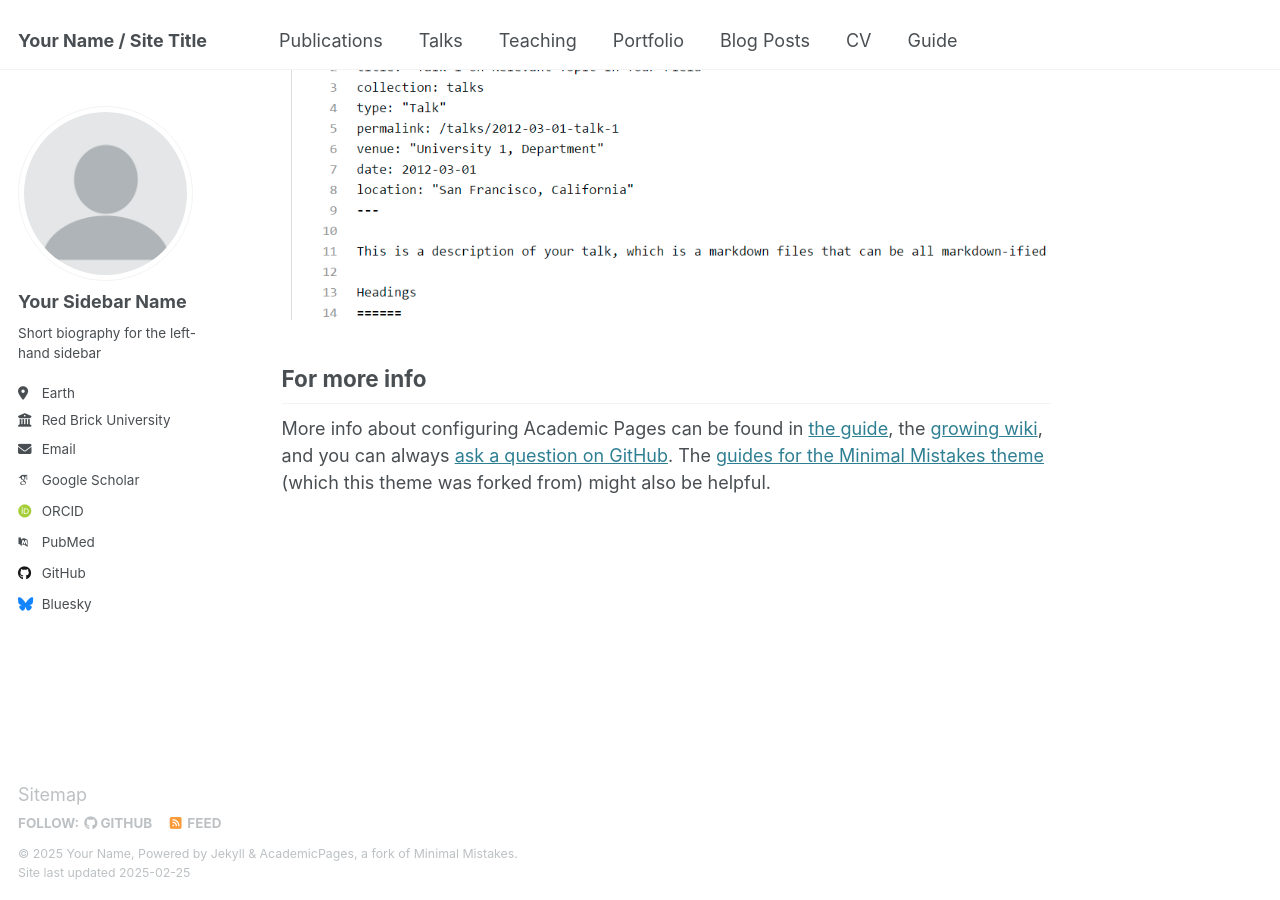
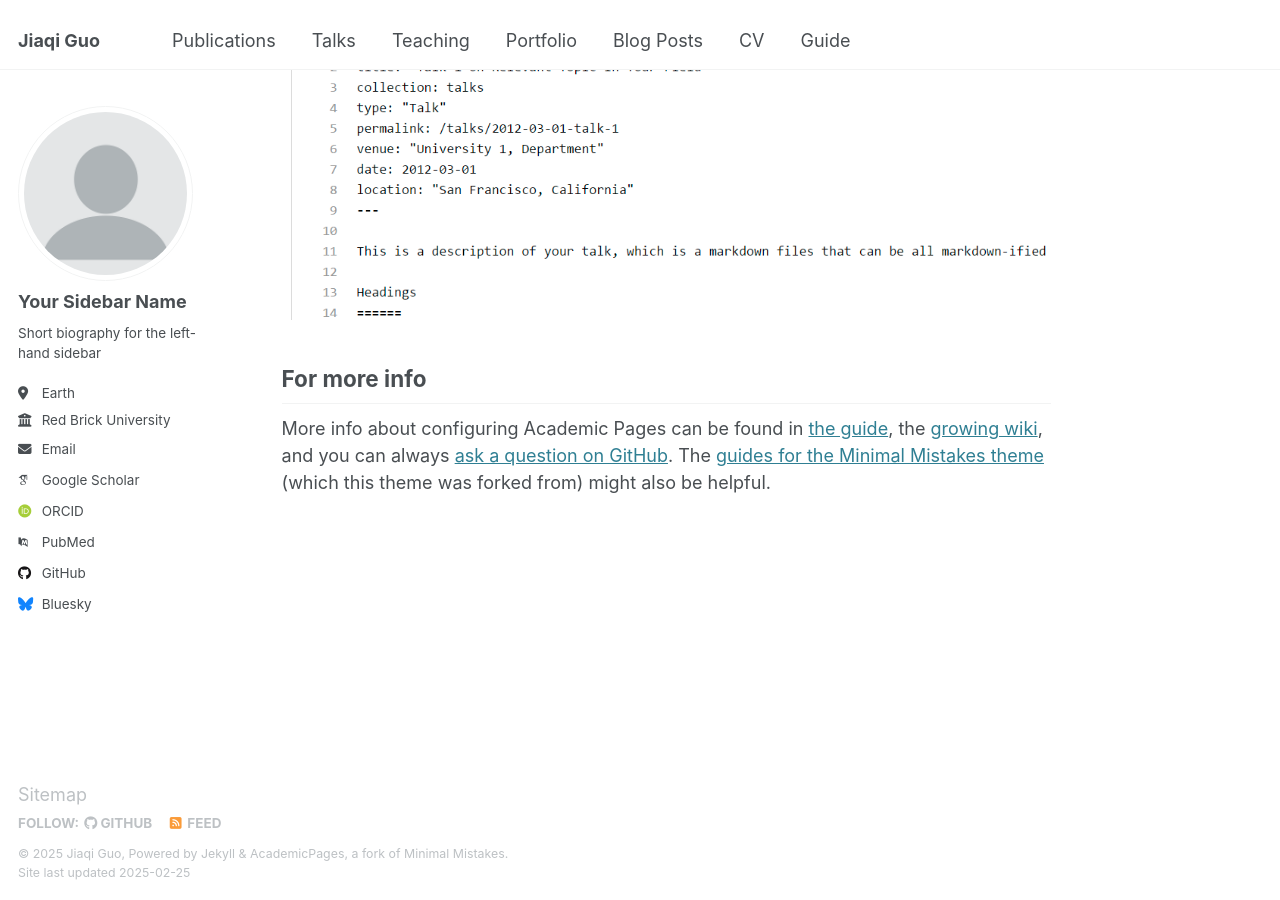
Before and after one commit to AshleyGuoj/Jiaqi_Guo, a Jekyll site: the page built from _pages/about.md, in a window 1280 px wide and 900 px high, scrolled down 2642 px. Built offline with Jekyll 4.4.1, drawn with Linux system fonts in a browser that asks for light colours; some web fonts are replaced.

Commit message:
config.yml

```diff
--- a/_config.yml
+++ b/_config.yml
@@ -9,11 +9,11 @@
 # Basic Site Settings
 locale                   : "en-US"
 site_theme               : "default"
-title                    : "Your Name / Site Title"
+title                    : "Jiaqi Guo"
 title_separator          : "-"
-name                     : &name "Your Name"
+name                     : &name "Jiaqi Guo"
 description              : &description "personal description"
-url                      : https://academicpages.github.io # the base hostname & protocol for your site e.g. "https://[your GitHub username].github.io"
+url                      : "https://ashleyguoj.github.io/Jiaqi_Guo/"
 baseurl                  : "" # the subpath of your site, e.g. "/blog"
 repository               : "academicpages/academicpages.github.io"
 
```
